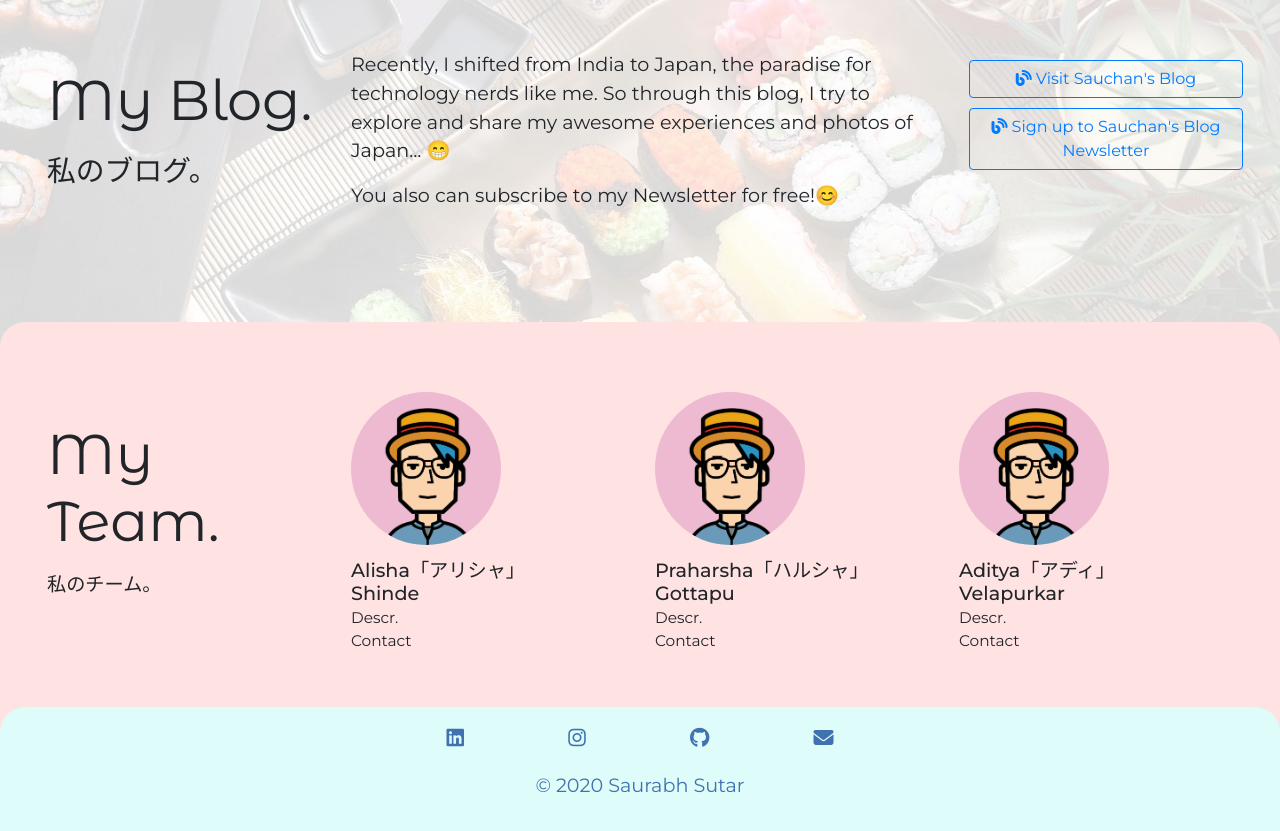
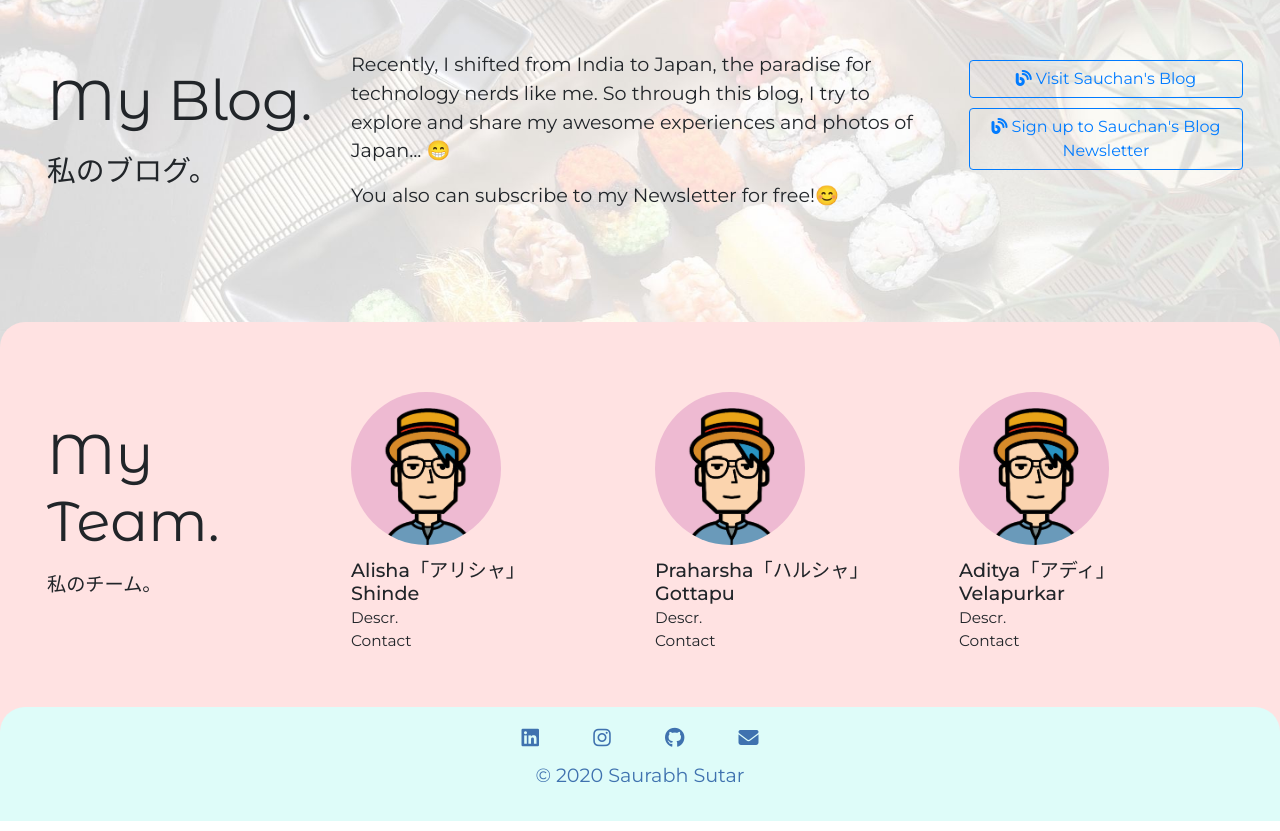
Before and after one commit to saurabhh404/sauchan-in-japan, a plain HTML site: page index.html in a window 1280 px wide. Shown: the part 1550-2381 px from the top of the page. Drawn offline with nearby package versions, Linux system fonts and the light colour scheme; a web font is replaced by a local one.

Commit message:
Updated footer margins

```diff
--- a/css/styles.css
+++ b/css/styles.css
@@ -138,10 +138,10 @@ footer a:hover {
 }
 
 .footer-link {
-  margin: 10px 50px;
+  margin: 10px 25px;
 }
 
 .copyright {
   color: #3f72af;
-  padding: 20px 0 10px 0;
+  padding: 10px 0;
 }
```
